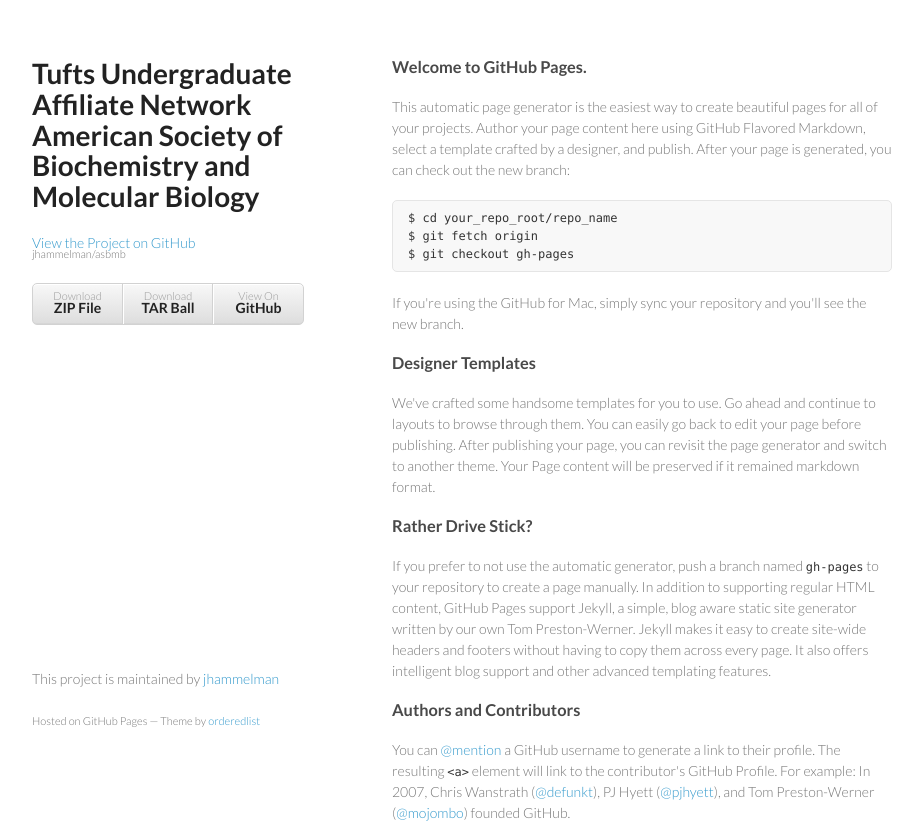
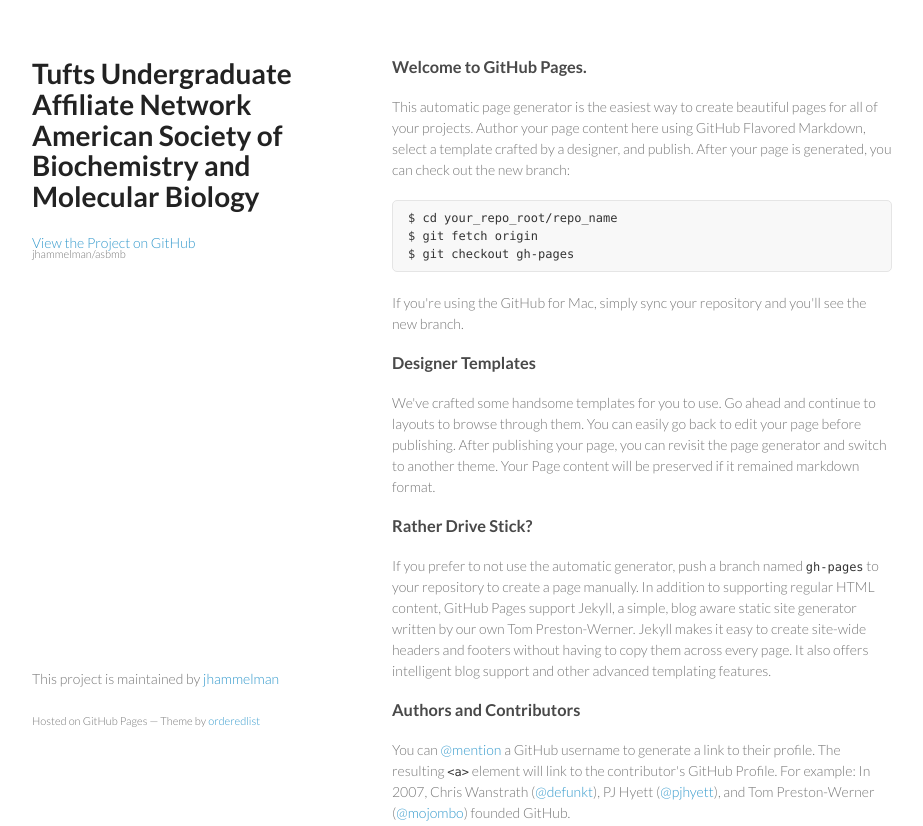
Before and after one commit to jhammelman/asbmb, a plain HTML site: page index.html in a window 1280 px wide. Shown: the top 826 px of the page, without its empty margins (178-1101 px from the left). Drawn offline with Linux system fonts and the light colour scheme.

Commit message:
remove links

```diff
--- a/index.html
+++ b/index.html
@@ -19,13 +19,6 @@
         <p></p>
 
         <p class="view"><a href="https://github.com/jhammelman/asbmb">View the Project on GitHub <small>jhammelman/asbmb</small></a></p>
-
-
-        <ul>
-          <li><a href="https://github.com/jhammelman/asbmb/zipball/master">Download <strong>ZIP File</strong></a></li>
-          <li><a href="https://github.com/jhammelman/asbmb/tarball/master">Download <strong>TAR Ball</strong></a></li>
-          <li><a href="https://github.com/jhammelman/asbmb">View On <strong>GitHub</strong></a></li>
-        </ul>
       </header>
       <section>
         <h3>
```
